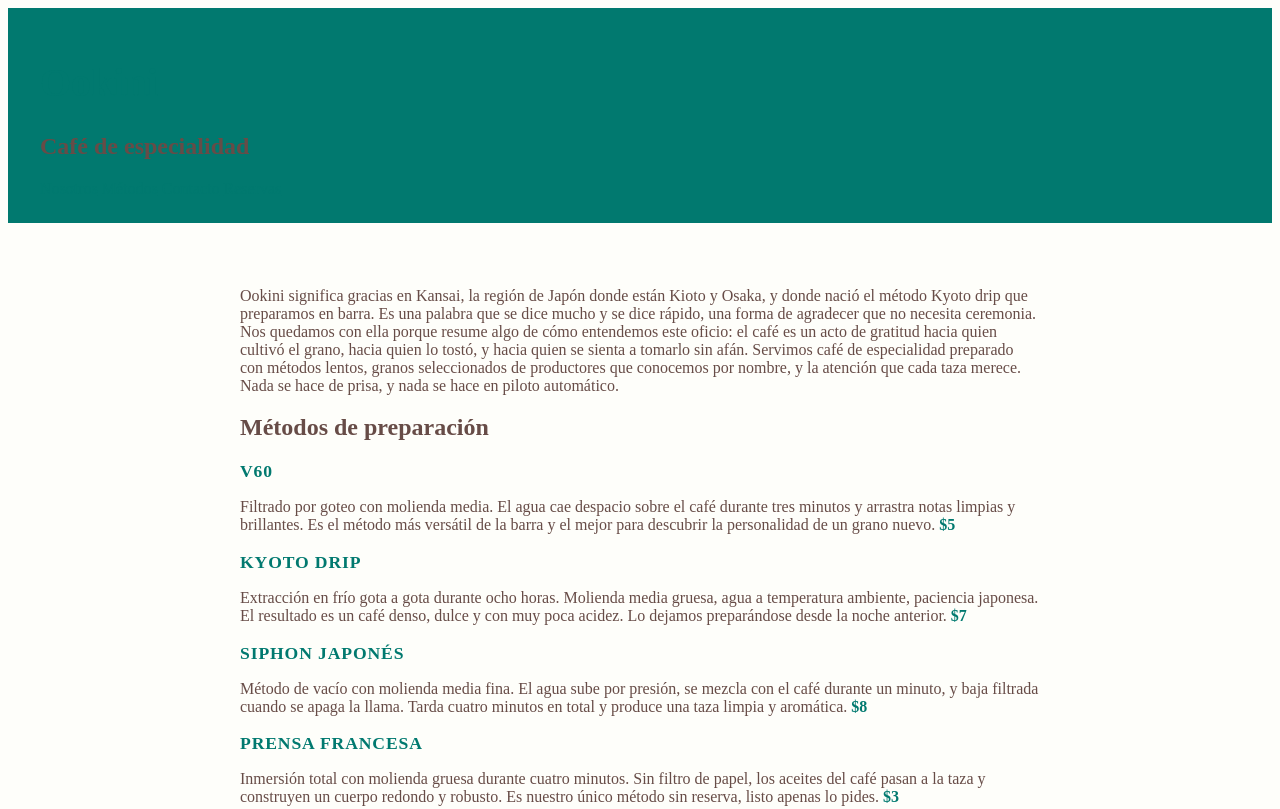
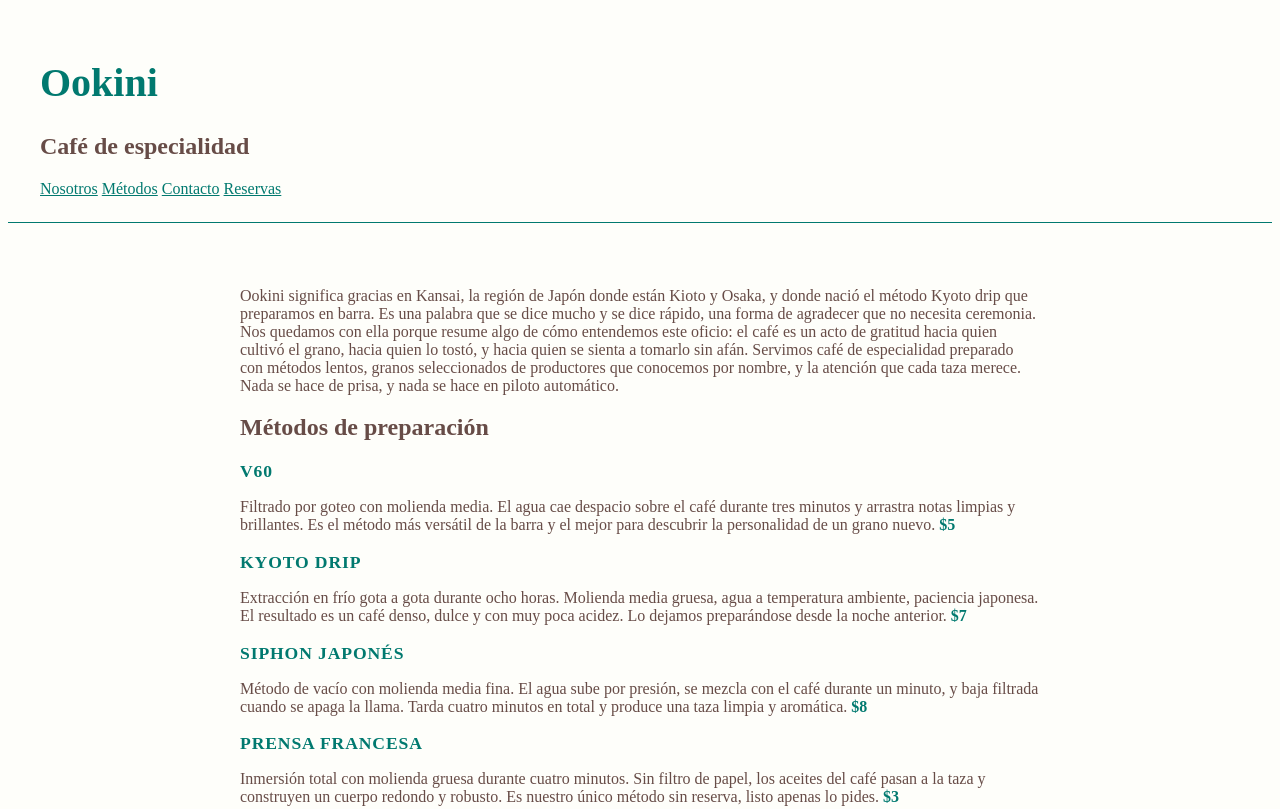
Before and after one commit to lillymanceraf-cmyk/ookini, a plain HTML site: page index.html in a window 1280 px wide. Shown: the top 809 px of the page. Drawn offline with Linux system fonts and the light colour scheme.

Commit message:
Cambiar el color del header

```diff
--- a/styles.css
+++ b/styles.css
@@ -10,7 +10,7 @@ h1 {
 header {
     padding: 1.5rem 2rem;
     border-bottom: 1px solid #674C47;
-    background-color:#01796F;
+    background-color: #FEFEFA;
 }
 nav a {
     color: #01796F;
```
